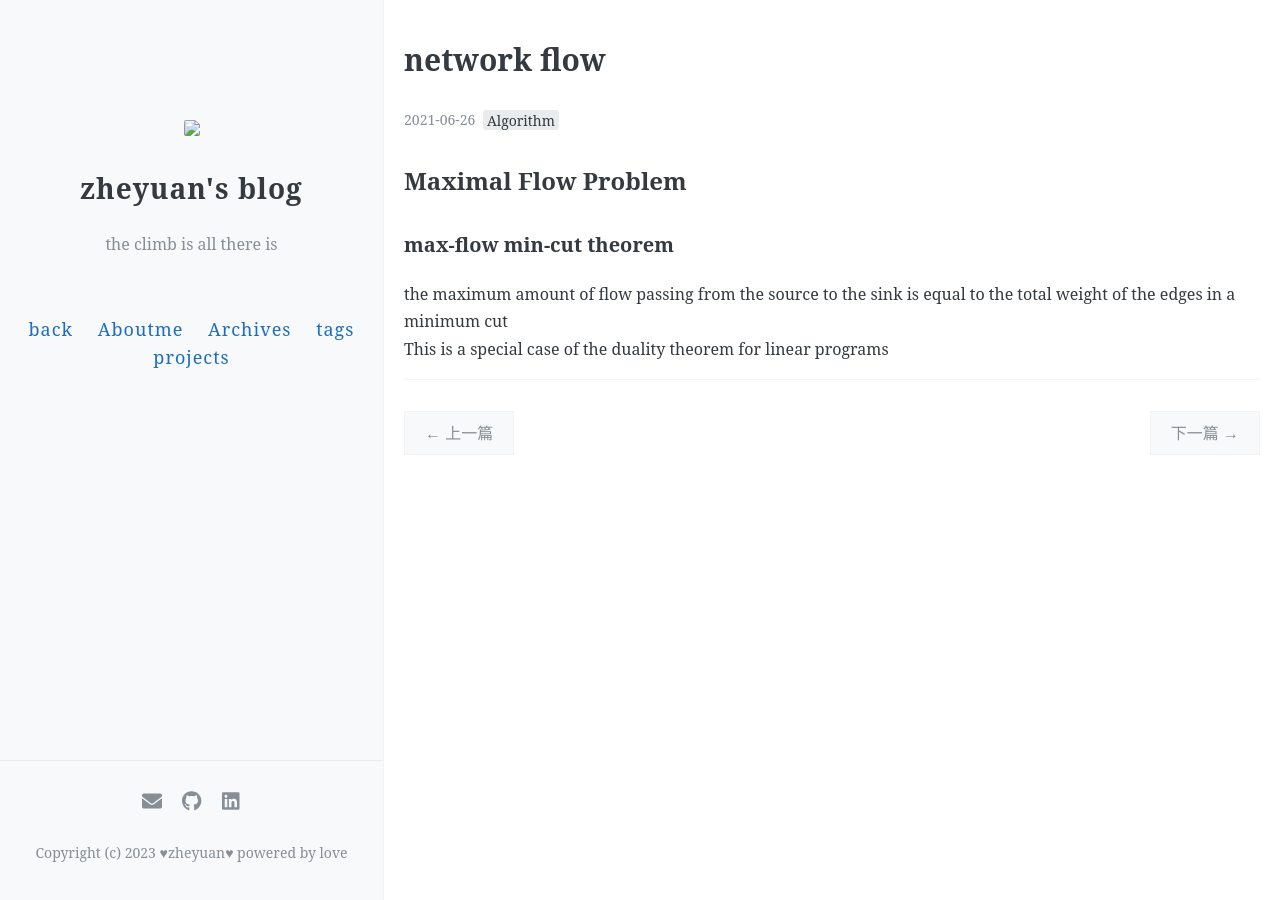
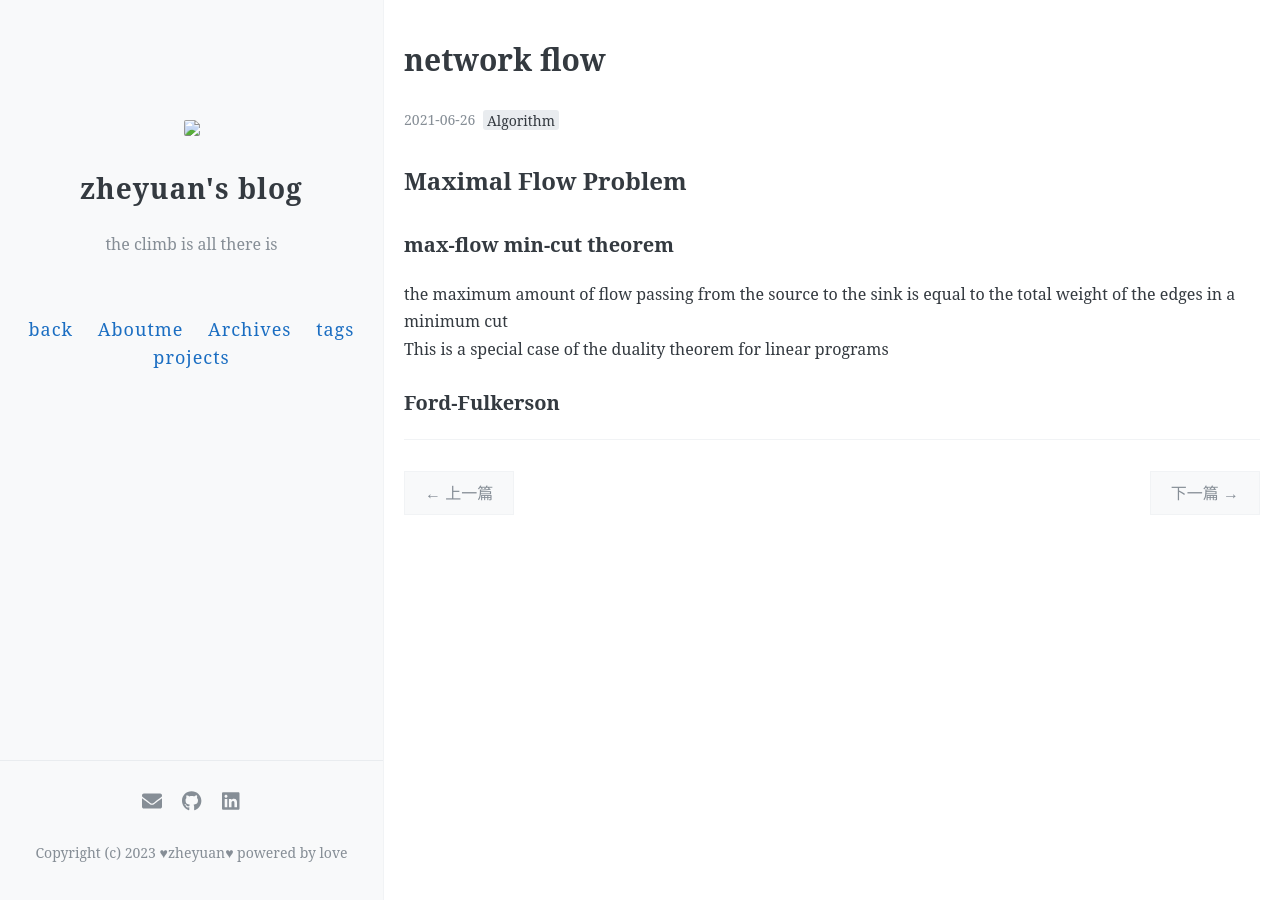
Before and after one commit to zhang-mickey/zhang-mickey.github.io, a Jekyll site: the page built from _posts/2021-06-26-network flow.md, in a window 1280 px wide. Built offline with Jekyll 4.4.1, drawn with Linux system fonts in a browser that asks for light colours; comment, search, counter and statistics services are not loaded.

Commit message:
Update 2021-06-26-network flow.md

```diff
--- a/_posts/2021-06-26-network flow.md
+++ b/_posts/2021-06-26-network flow.md
@@ -12,3 +12,5 @@ author: zhang
 ### max-flow min-cut theorem
 the maximum amount of flow passing from the source to the sink is equal to the total weight of the edges in a minimum cut
 This is a special case of the duality theorem for linear programs
+
+### Ford-Fulkerson
```
